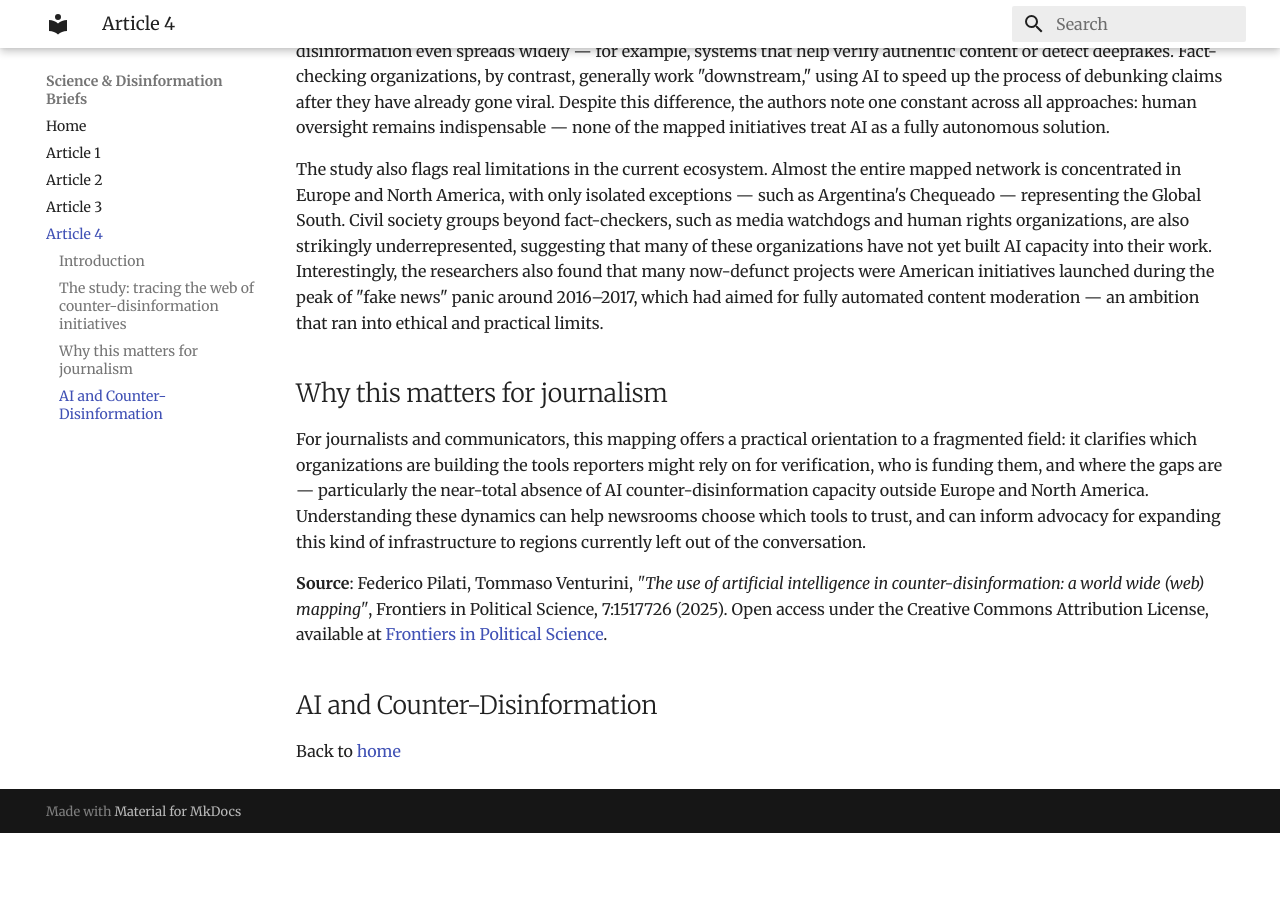
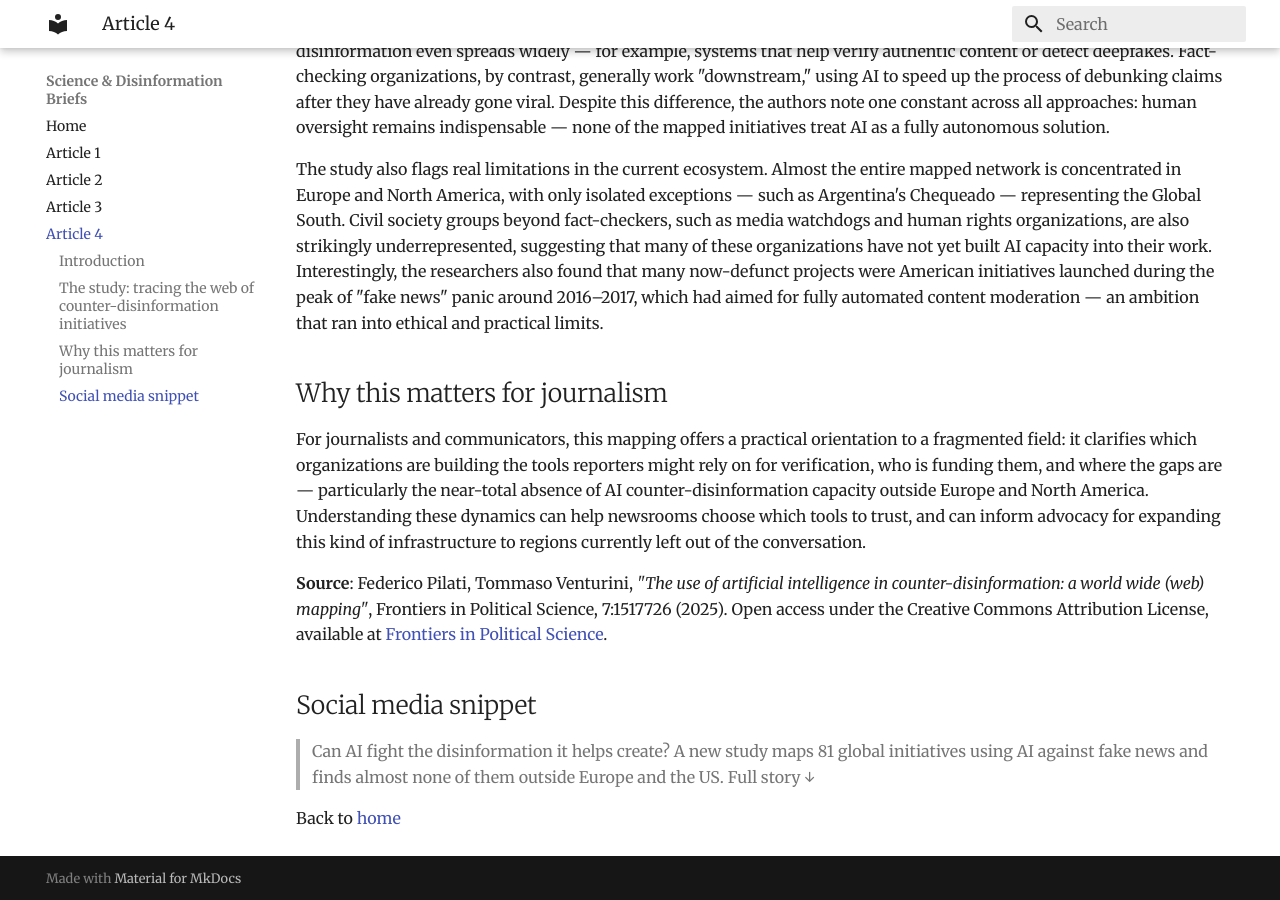
Before and after one commit to danieledelpozzo/editoria, an MkDocs documentation site: the page built from docs/article4.md, in a window 1280 px wide and 900 px high, scrolled down 894 px. Built offline with MkDocs 1.6.1 and Material for MkDocs 9.7.7, drawn with Linux system fonts in a browser that asks for light colours; before the commit the page ends 1727 px from its top, so only the background shows below that.

Commit message:
Add social media snippet to article on AI disinformation
Updated article to include a social media snippet about AI and counter-disinformation efforts.

```diff
--- a/docs/article4.md
+++ b/docs/article4.md
@@ -20,6 +20,9 @@ For journalists and communicators, this mapping offers a practical orientation t
 
 **Source**: Federico Pilati, Tommaso Venturini, *"The use of artificial intelligence in counter-disinformation: a world wide (web) mapping"*, Frontiers in Political Science, 7:1517726 (2025). Open access under the Creative Commons Attribution License, available at [Frontiers in Political Science](https://doi.org/10.3389/fpos.2025.1517726).
 
-## AI and Counter-Disinformation
+## Social media snippet
+> Can AI fight the disinformation it helps create? A new study maps 81 global
+> initiatives using AI against fake news and finds almost none of them
+> outside Europe and the US. Full story ↓
 
 Back to [home](../index.html)
```
